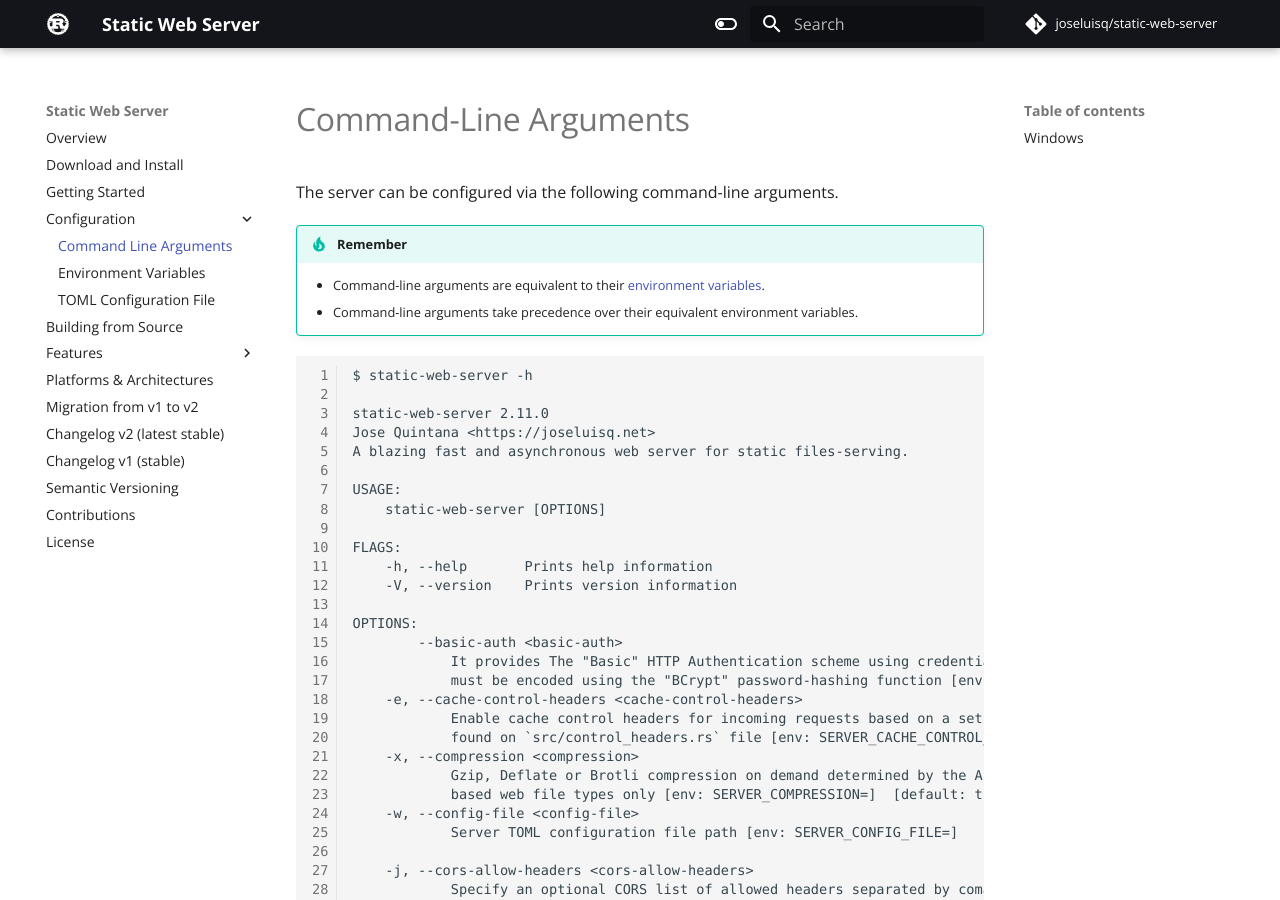
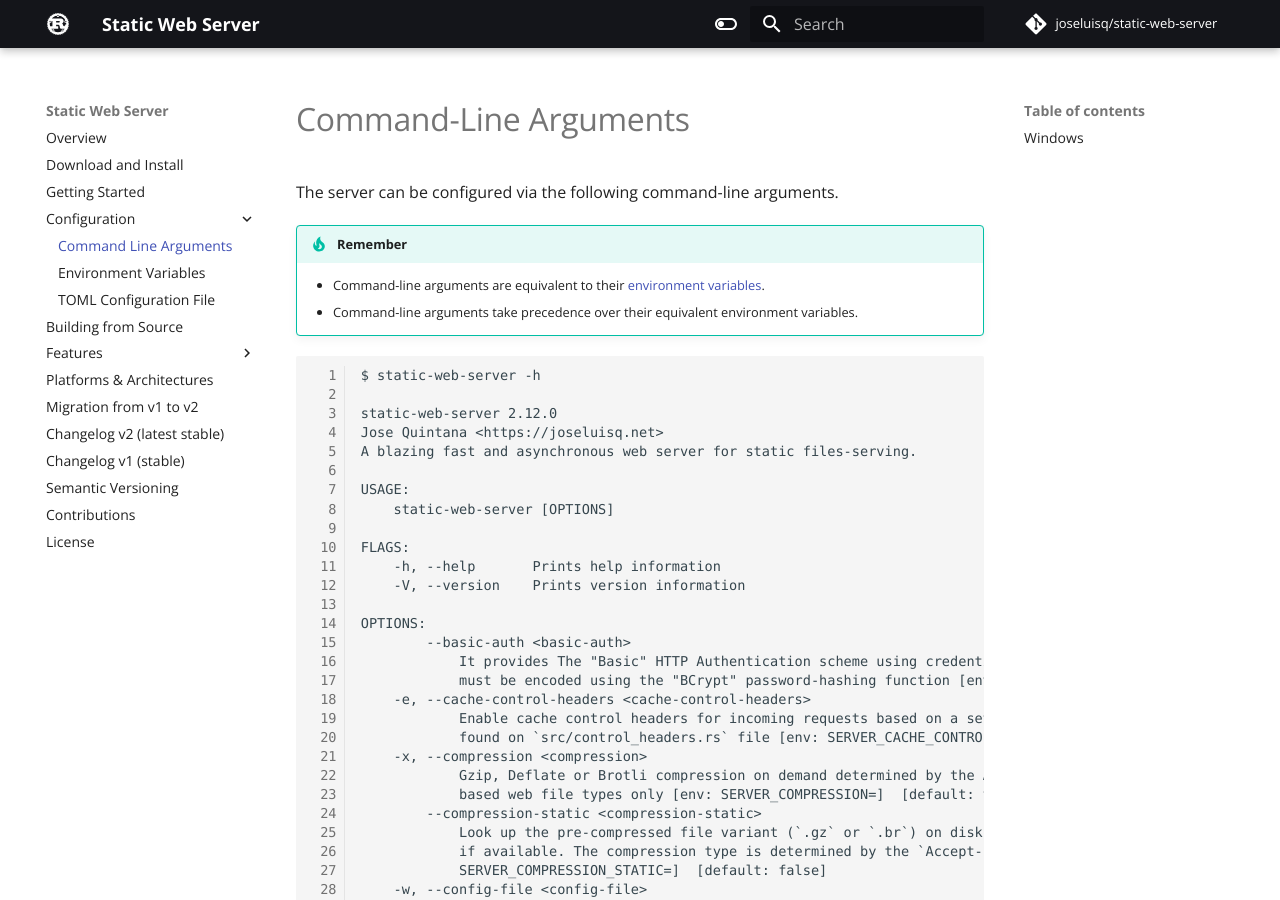
Before and after one commit to static-web-server/static-web-server, an MkDocs documentation site: the page built from docs/content/configuration/command-line-arguments.md, in a window 1280 px wide and 900 px high. Built offline with MkDocs 1.6.1 and Material for MkDocs 9.7.7, drawn with Linux system fonts in a browser that asks for light colours; some web fonts are replaced; comment, search, counter and statistics services are not loaded.

Commit message:
docs: pre-compressed files serving feature [skip ci]

````diff
--- a/docs/content/configuration/command-line-arguments.md
+++ b/docs/content/configuration/command-line-arguments.md
@@ -10,7 +10,7 @@
 ```
 $ static-web-server -h
 
-static-web-server 2.11.0
+static-web-server 2.12.0
 Jose Quintana <https://joseluisq.net>
 A blazing fast and asynchronous web server for static files-serving.
 
@@ -31,6 +31,10 @@
     -x, --compression <compression>
             Gzip, Deflate or Brotli compression on demand determined by the Accept-Encoding header and applied to text-
             based web file types only [env: SERVER_COMPRESSION=]  [default: true]
+        --compression-static <compression-static>
+            Look up the pre-compressed file variant (`.gz` or `.br`) on disk of a requested file and serves it directly
+            if available. The compression type is determined by the `Accept-Encoding` header [env:
+            SERVER_COMPRESSION_STATIC=]  [default: false]
     -w, --config-file <config-file>
             Server TOML configuration file path [env: SERVER_CONFIG_FILE=]
 
--- a/docs/mkdocs.yml
+++ b/docs/mkdocs.yml
@@ -128,6 +128,7 @@
     - 'HTTP/2 and TLS': 'features/http2-tls.md'
     - 'Logging': 'features/logging.md'
     - 'Compression': 'features/compression.md'
+    - 'Pre-compressed files serving': 'features/compression-static.md'
     - 'Cache Control Headers': 'features/cache-control-headers.md'
     - 'CORS': 'features/cors.md'
     - 'Security Headers': 'features/security-headers.md'
````
Also changed, not shown: docs/content/configuration/environment-variables.md (+3 -0 lines), docs/content/features/compression-static.md (added, +36 -0 lines), 1 other file.
